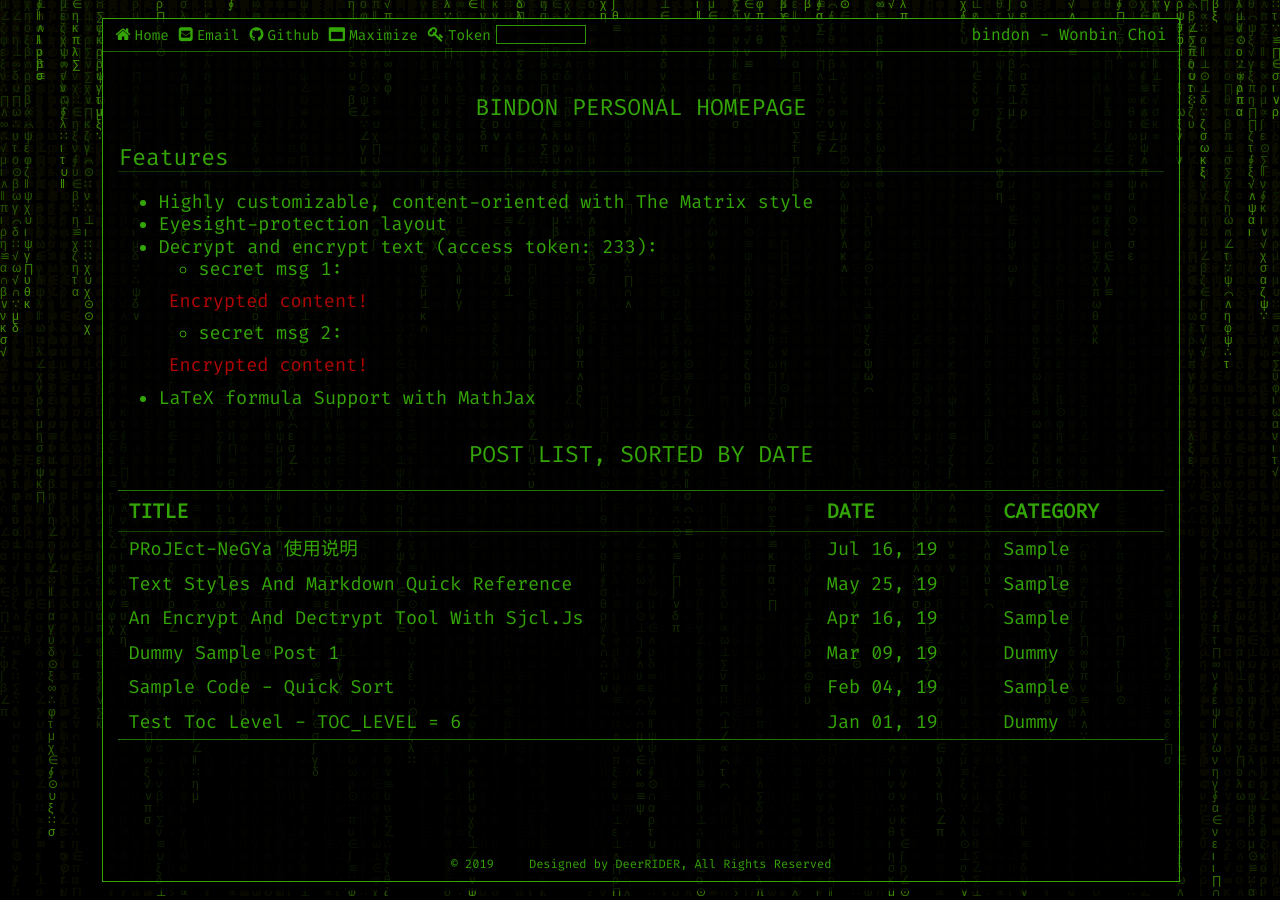
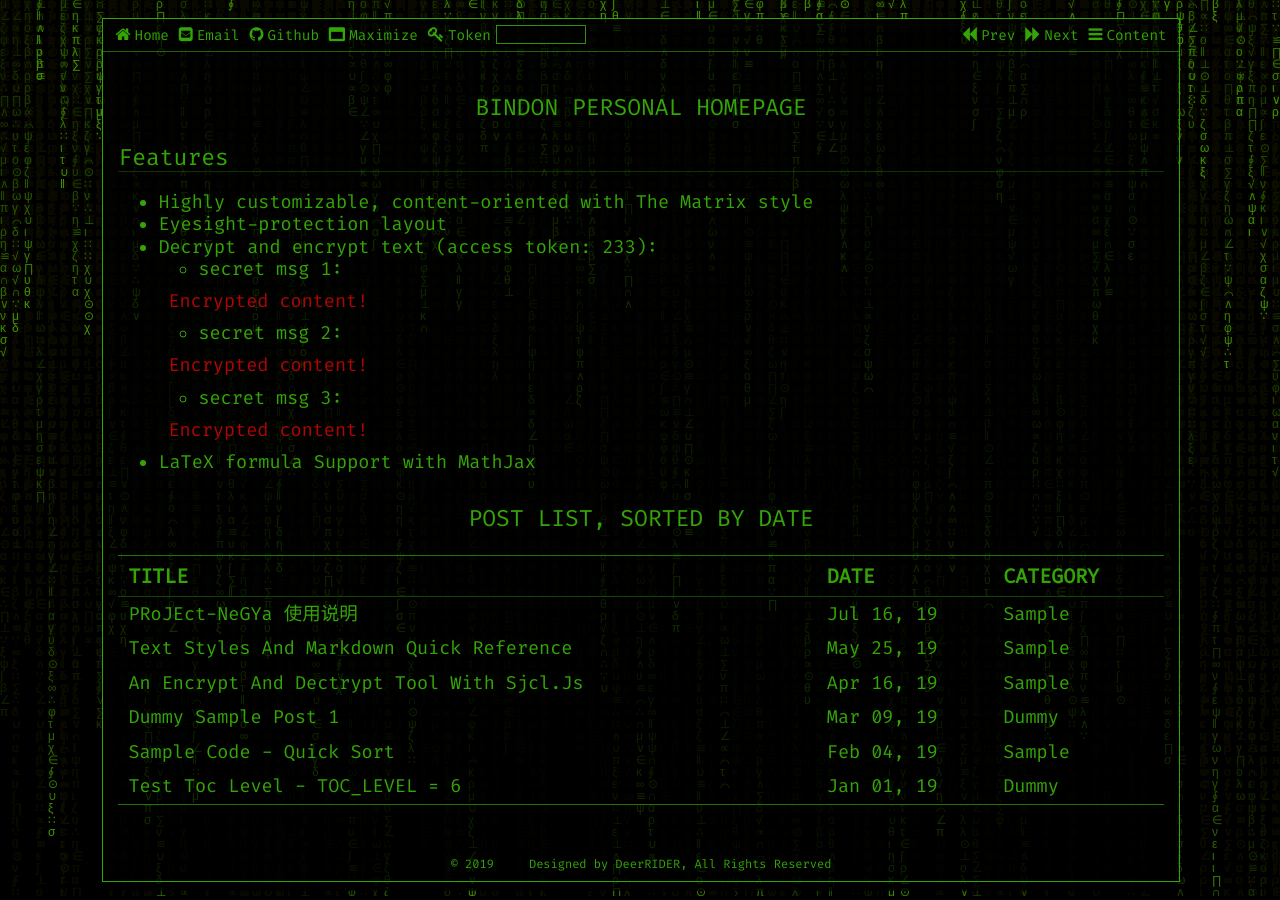
Before and after one commit to bindon/bindon.github.io, a Jekyll site: the page built from pages/index.md, in a window 1280 px wide. Built offline with Jekyll 4.4.1, drawn with Linux system fonts in a browser that asks for light colours; some of the changed lines change nothing that is shown.

Commit message:
Update index.md

```diff
--- a/pages/index.md
+++ b/pages/index.md
@@ -1,11 +1,11 @@
 ---
 layout: default
 post_list: "date"
-toc: false
+toc: true
 home_btn: true
 btn_text: true
 footer: true
-title: "bindon personal homepage"
+title: "bindon Personal Site"
 author: "bindon"
 encrypted_text: true
 permalink: /
@@ -21,4 +21,6 @@ permalink: /
   <p class="encrypted" id="/MZAf/PKx9jpw8/Jnp7XQQFki2ibGnArZP46W+keVThXquhWwFROEFnbY8eC57Tw==">Encrypted content!</p>
   * secret msg 2:
   <p class="encrypted" id="G7D+0370pNmixIP1j7teCg1jtm9XCdOWYFH61lcM0LYWlT0hB3rS9raIs=">Encrypted content!</p>
+  * secret msg 3:
+  <p class="encrypted" id="QOZbvzMkyhMzl4VGnRhZqg1OrdHuHuVyYDh/65Dr2ypaiyirlrjLLUfYpJ">Encrypted content!</p>
 * LaTeX formula Support with MathJax
```
